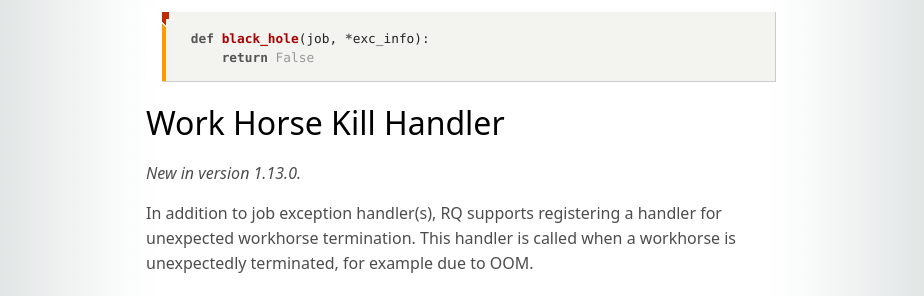
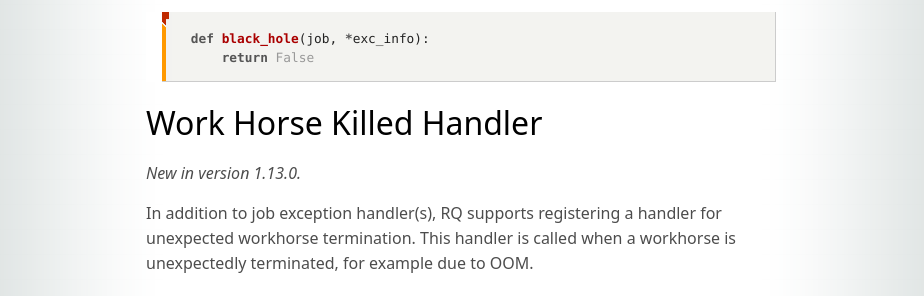
Before and after one commit to rq/rq, a Jekyll site: the page built from docs/docs/exceptions.md, in a window 1280 px wide and 900 px high, scrolled down 2311 px. Shown: the part 159-455 px from the top of the window, without its empty margins (179-1103 px from the left). Built offline with Jekyll 4.4.1, drawn with Linux system fonts in a browser that asks for light colours; some web fonts are replaced; comment, search, counter and statistics services are not loaded.

Commit message:
Update exceptions.md

````diff
--- a/docs/docs/exceptions.md
+++ b/docs/docs/exceptions.md
@@ -120,7 +120,7 @@ def black_hole(job, *exc_info):
     return False
 ```
 
-## Work Horse Kill Handler
+## Work Horse Killed Handler
 _New in version 1.13.0._
 
 In addition to job exception handler(s), RQ supports registering a handler for unexpected workhorse termination.
````
